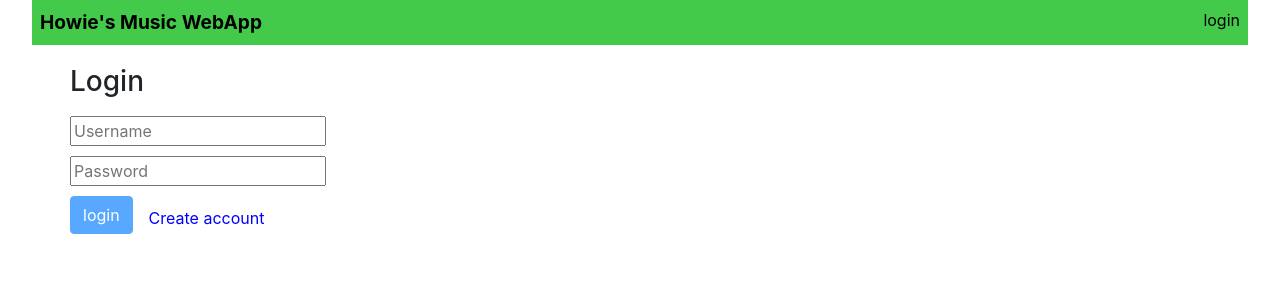
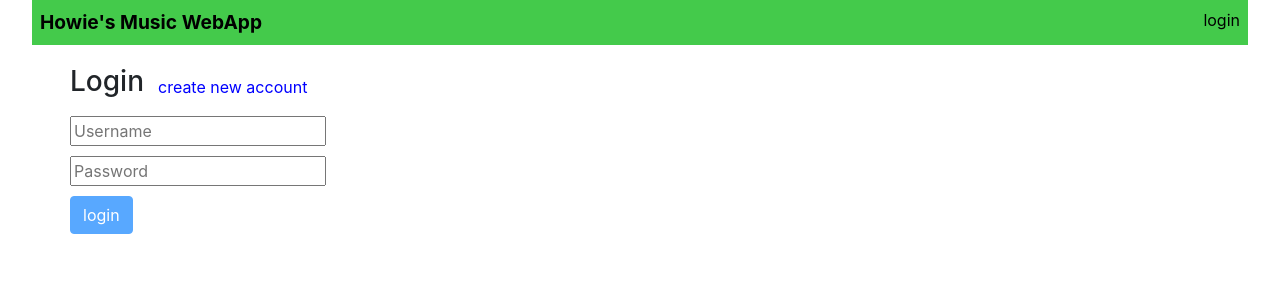
Before and after one commit to howardyang94/musicWebApp, a React (Create React App) app in the folder frontend/: page / in a window 1280 px wide. Shown: the top 300 px of the page. Built offline with nearby package versions, Linux system fonts and the light colour scheme.

Commit message:
allow multiple error messages to appear simultaneously on sign up page

```diff
--- a/frontend/src/components/Login.js
+++ b/frontend/src/components/Login.js
@@ -42,14 +42,14 @@ class Login extends Component {
   }
   validateSignup() {
     this.setState({ signUpValid: this.state.loginValid && this.state.email.length > 0 })
-    console.log(this.state)
   }
   handleError(error) {
-    // change error message provided to remove unneccessary text?
+  // change error message provided to remove unneccessary text?
     const errorMessage = error.message.substring(error.message.indexOf(':')+1)
     this.setState({formErrors: errorMessage})
-    document.getElementById('name').value = ''
-    document.getElementById('password').value = ''
+  // clear input fields upon error?
+    // document.getElementById('name').value = ''
+    // document.getElementById('password').value = ''
   }
   render() {
     // if user is already logged in redirect to home page
@@ -60,14 +60,22 @@ class Login extends Component {
       <Container>
         <Row>
           <h3 className="mv3">{login ? 'Login' : 'Sign Up'}</h3>
-        </Row>
-        <Row>
-          <div className="error">
-            {this.state.formErrors}
+          <div
+            className="no-underline blue pointer ml14 mt10"
+            onClick={() => this.setState({ login: !login })}
+          >
+            {login ? 'create new account' : 'login to existing account'}
           </div>
         </Row>
+        {this.state.formErrors.split(';').map(error => (
+          <Row>
+            <div className="error">
+              {error}
+            </div>
+          </Row>
+         ))}
         {!login && (
-          <Row>
+          <Row className="input-field">
             <input
               id="email"
               value={email}
@@ -77,7 +85,7 @@ class Login extends Component {
             />
           </Row>
         )}
-        <Row className="search-fields">
+        <Row className="input-field">
           <input
             id="name"
             value={name}
@@ -86,7 +94,7 @@ class Login extends Component {
             placeholder="Username"
           />
         </Row>
-        <Row className="search-fields">
+        <Row className="input-field">
           <input
             id="password"
             value={password}
@@ -95,7 +103,7 @@ class Login extends Component {
             placeholder="Password"
           />
         </Row>
-        <Row className="searchButtons search-fields">
+        <Row className="searchButtons input-field">
             <Mutation
                 mutation={login ? LOGIN_MUTATION : SIGNUP_MUTATION}
                 variables={{ email, password, name }}
@@ -108,14 +116,7 @@ class Login extends Component {
                 </Button>
                 )}
             </Mutation>
-            <span
-            className="no-underline blue pointer ml12 mt10"
-            onClick={() => this.setState({ login: !login })}
-            >
-                {login
-                  ? 'Create account'
-                  : 'Login to existing account'}
-            </span>
+
         </Row>
       </Container>
     )
--- a/frontend/src/components/Search.js
+++ b/frontend/src/components/Search.js
@@ -71,7 +71,7 @@ class Search extends Component {
             Search By Field
           </Row>
 
-          <Row className="search-fields">
+          <Row className="input-field">
             <Col xs sm = "12" md lg xl ="1">Title</Col>
             <Col>
               <input
@@ -91,7 +91,7 @@ class Search extends Component {
             </Col>
           </Row>
 
-          <Row className="search-fields">
+          <Row className="input-field">
             <Col xs sm = "12" md lg xl ="1">Tags</Col>
             <Col>
               <input
@@ -114,7 +114,7 @@ class Search extends Component {
             </Col>
           </Row>
 
-          <Row className="search-fields">
+          <Row className="input-field">
             <Col xs sm = "12" md lg xl ="1">Info</Col>
             <Col>
               <input
--- a/frontend/src/styles/index.css
+++ b/frontend/src/styles/index.css
@@ -35,8 +35,8 @@ input {
 .error {
   color: red
 }
-.ml12{
-  margin-left: 12px;
+.ml14{
+  margin-left: 14px;
 }
 .mt10{
   margin-top: 10px;
@@ -187,7 +187,11 @@ textarea {
   padding: 15px 0px 12px;
   margin: 0px 5px 0px 5px;
 }
-
+/********/
+/* Input */
+.input-field {
+  margin-top: 10px;
+}
 /********/
 /* Search */
 .search-title {
@@ -196,9 +200,6 @@ textarea {
   padding: 0px 0px 6px;
   font-weight: bold;
   font-size: large;
-}
-.search-fields {
-  margin-top: 10px;
 }
 .search-buttons {
   margin-top:12px
```
Also changed, not shown: 1 other file (tests, documents, lock files or other folders).
